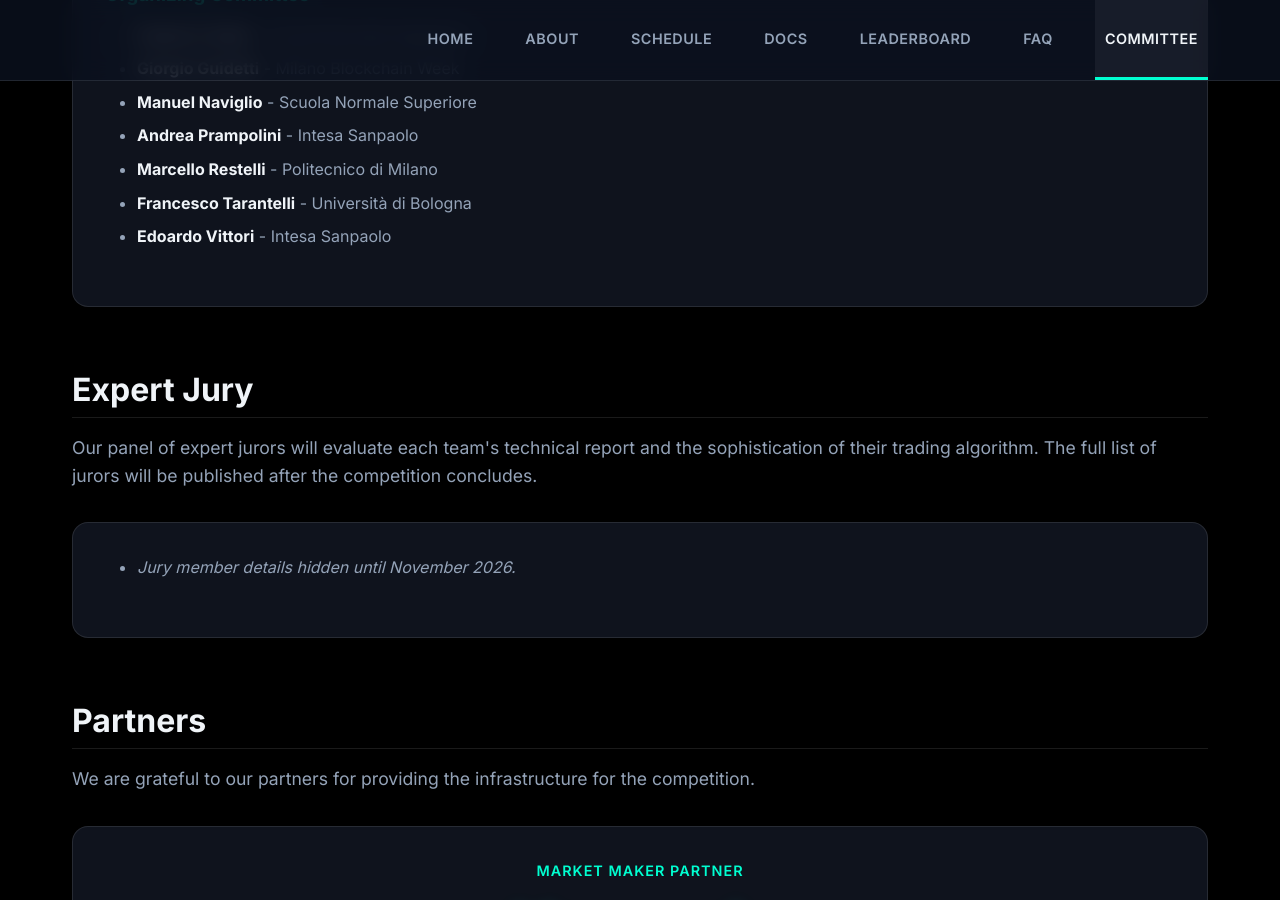
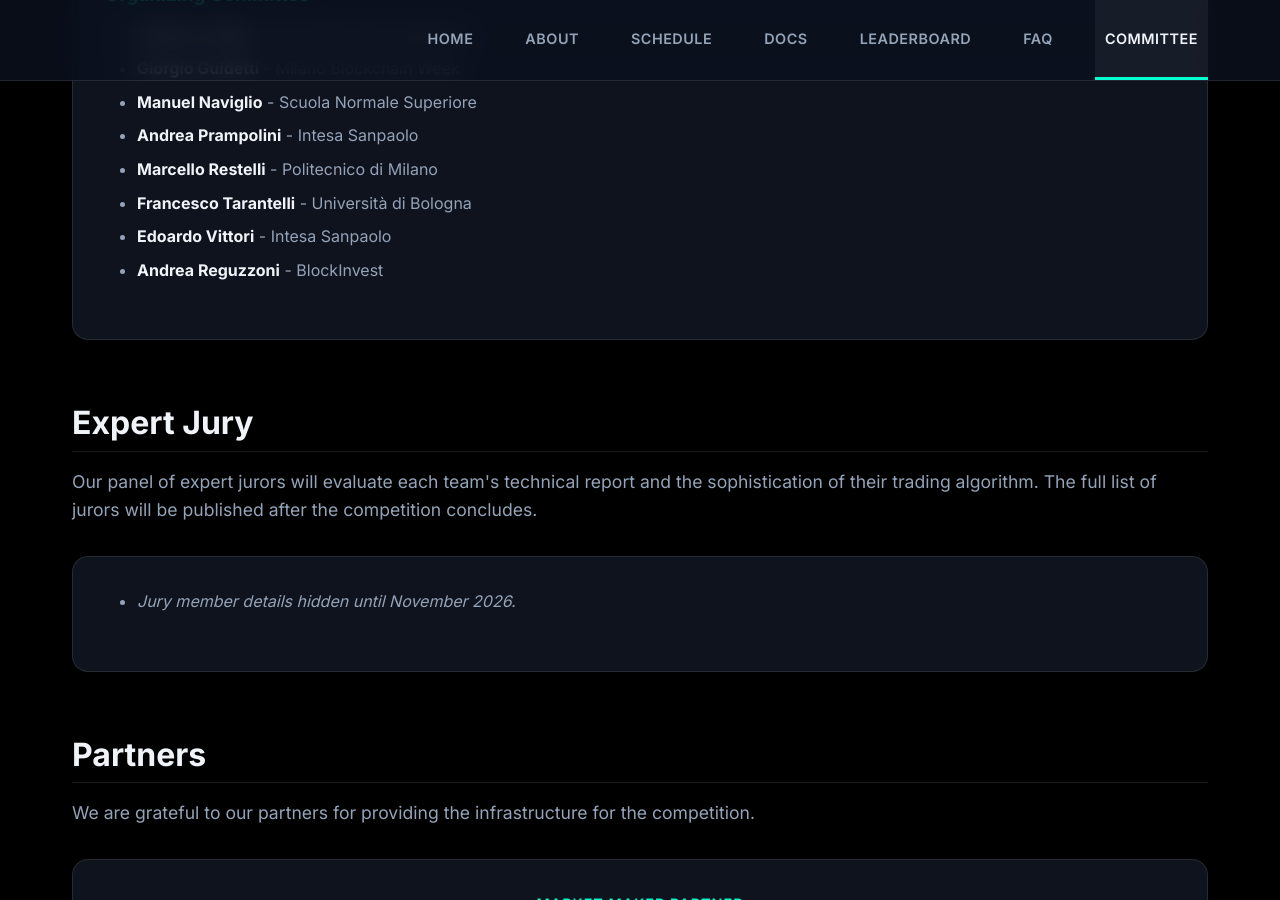
Before and after one commit to perpetual-alpha26/perpetual-alpha26.github.io, a Jekyll site: the page built from committee.md, in a window 1280 px wide and 900 px high, scrolled down 318 px. Built offline with Jekyll 4.4.1, drawn with Linux system fonts in a browser that asks for light colours.

Commit message:
Add Andrea Reguzzoni to committee list

```diff
--- a/committee.md
+++ b/committee.md
@@ -18,6 +18,7 @@ title: Committee & Sponsors
                 <li><strong>Marcello Restelli</strong> - Politecnico di Milano</li>
                 <li><strong>Francesco Tarantelli</strong> - Università di Bologna</li>
                 <li><strong>Edoardo Vittori</strong> - Intesa Sanpaolo</li>
+                <li><strong>Andrea Reguzzoni</strong> - BlockInvest</li>
             </ul>
         </div>
     </div>
```
